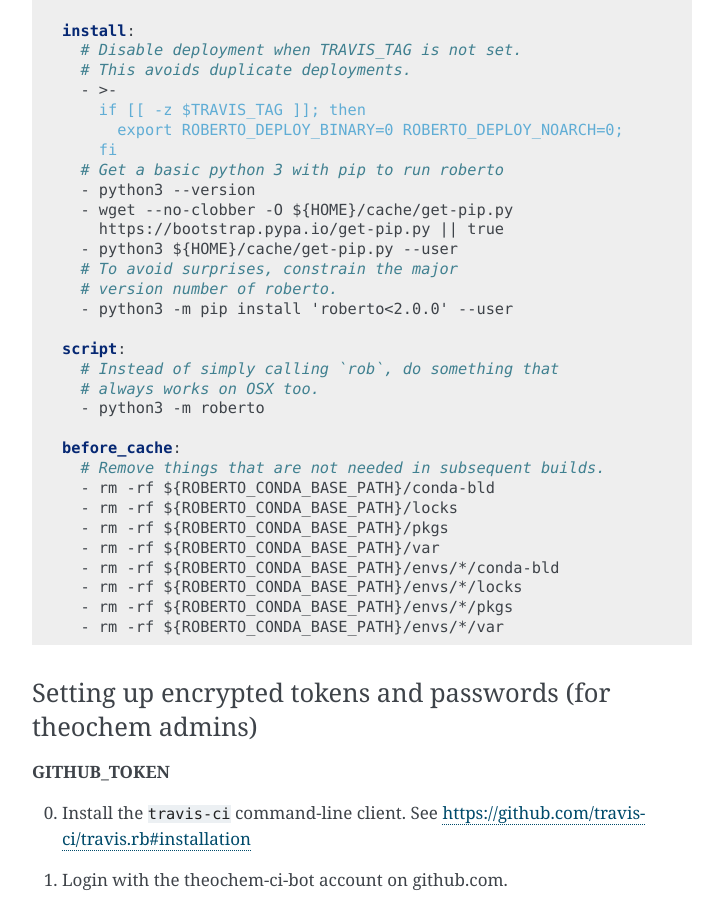
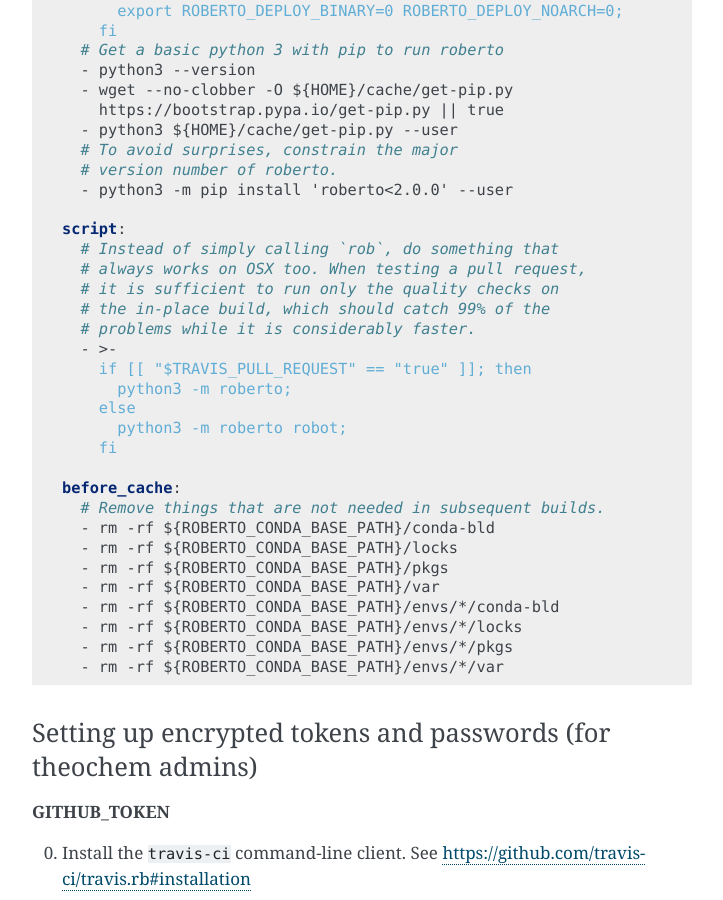
Before and after one commit to theochem/roberto, a Sphinx documentation site: the page built from doc/setupci.rst, in a window 1280 px wide and 900 px high, scrolled down 2438 px. Shown: the whole window, without its empty margins (388-1111 px from the left). Built offline with Sphinx 7.4.7, drawn with Linux system fonts in a browser that asks for light colours; the version number could not be read and is left out; some of the changed text lies outside the part shown.

Commit message:
Change default task to quality

```diff
--- a/doc/setupci.rst
+++ b/doc/setupci.rst
@@ -145,8 +139,16 @@ Minimal example of a ``.travis.yaml`` file that uses Roberto
 
     script:
       # Instead of simply calling `rob`, do something that
-      # always works on OSX too.
-      - python3 -m roberto
+      # always works on OSX too. When testing a pull request,
+      # it is sufficient to run only the quality checks on
+      # the in-place build, which should catch 99% of the
+      # problems while it is considerably faster.
+      - >-
+        if [[ "$TRAVIS_PULL_REQUEST" == "true" ]]; then
+          python3 -m roberto;
+        else
+          python3 -m roberto robot;
+        fi
 
     before_cache:
       # Remove things that are not needed in subsequent builds.
```
Also changed, not shown: other parts of doc/setupci.rst (+0 -6 lines), README.rst (+8 -4 lines), doc/workflow.rst (+5 -3 lines), 1 other file.
